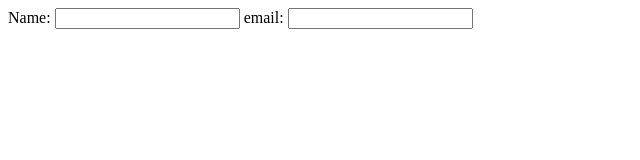
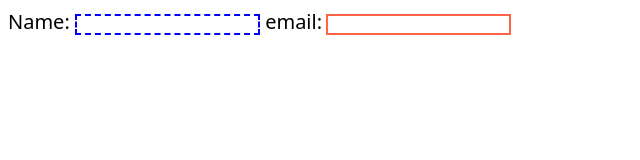
Before and after one commit to pbain63/TOP-JS-Exercises, a plain HTML site: page practices/index.html in a window 1280 px wide. Shown: the whole page, without its empty margins (0-640 px from the left). Drawn offline with Linux system fonts and the light colour scheme.

Commit message:
Remove old codes and add new codes for CSS nesting practice in index.html

```diff
--- a/practices/styles.css
+++ b/practices/styles.css
@@ -50,3 +50,13 @@ p::first-letter {
   color: red;
   text-transform: uppercase;
 } */
+input {
+  border: 2px solid tomato;
+}
+label {
+  font-family: system-ui, -apple-system, BlinkMacSystemFont, 'Segoe UI', Roboto, Oxygen, Ubuntu, Cantarell, 'Open Sans', 'Helvetica Neue', sans-serif;
+  font-size: 1.25rem;
+  & input {
+    border: 2px dashed blue;
+  }
+}
```
